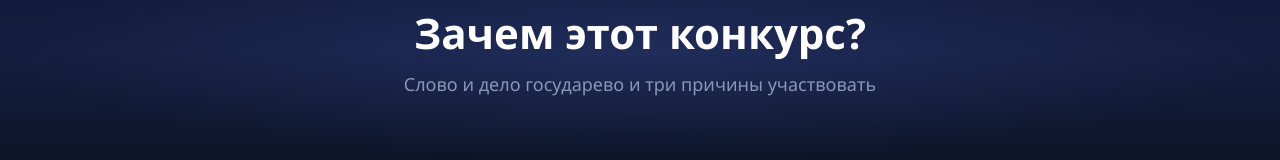
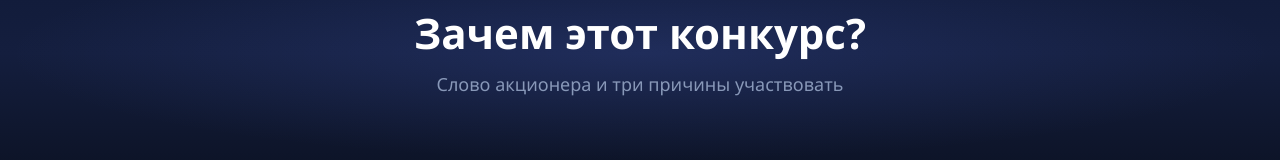
Before and after one commit to Viktor-admin-dev/taipit-eai-hub, a Next.js app: page /why in a window 1280 px wide. Shown: the part 133-293 px from the top of the page. Built offline with nearby package versions, Linux system fonts and the light colour scheme.

Commit message:
Revert subtitle on why page to "Слово акционера"
Co-Authored-By: Claude Sonnet 4.6 <noreply@anthropic.com>

```diff
--- a/src/app/why/page.tsx
+++ b/src/app/why/page.tsx
@@ -141,7 +141,7 @@ export default function WhyPage() {
             Зачем этот конкурс?
           </h1>
           <p className="text-lg" style={{ color: "#8898b8" }}>
-            Слово и дело государево и три причины участвовать
+            Слово акционера и три причины участвовать
           </p>
         </div>
       </section>
```
